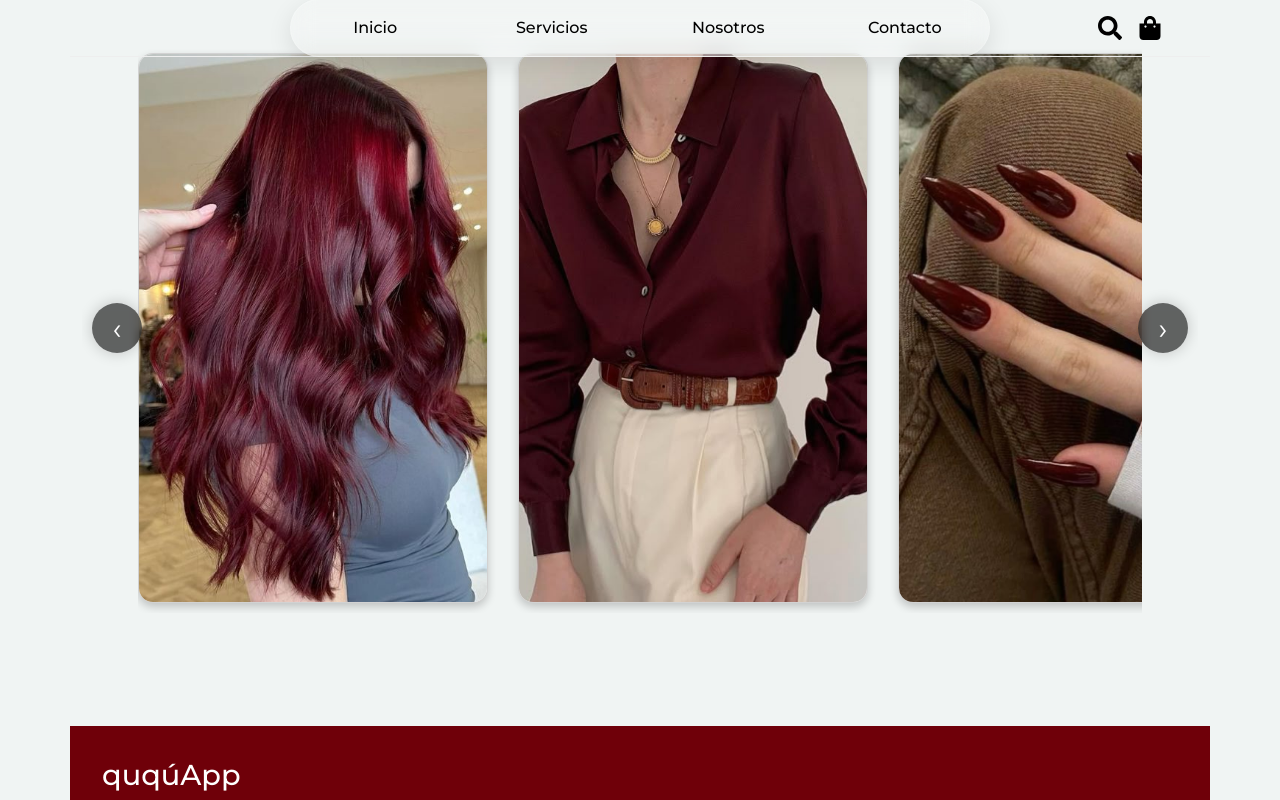
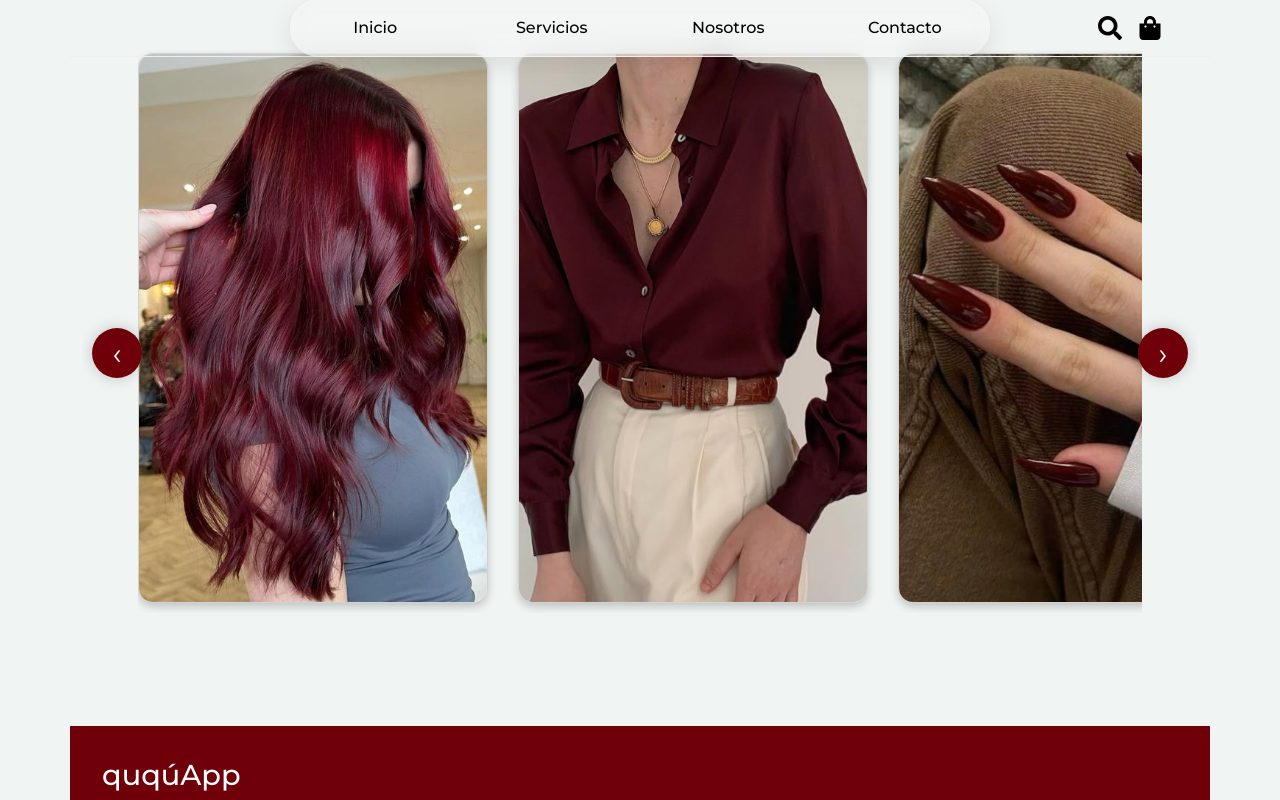
Before and after one commit to orneepetrelli/ququApp, a React (Create React App) app: page / in a window 1280 px wide. Shown: the top 800 px of the page. Built offline with nearby package versions, Linux system fonts and the light colour scheme.

Commit message:
colores boton

```diff
--- a/src/styles/tarjetas.css
+++ b/src/styles/tarjetas.css
@@ -68,8 +68,7 @@
 .scroll-btn {
   position: absolute;
   top: 50%;
-  transform: translateY(-50%);
-  background: rgba(0, 0, 0, 0.6);
+  background: #6f0009;
   color: white;
   border: none;
   cursor: pointer;
```
